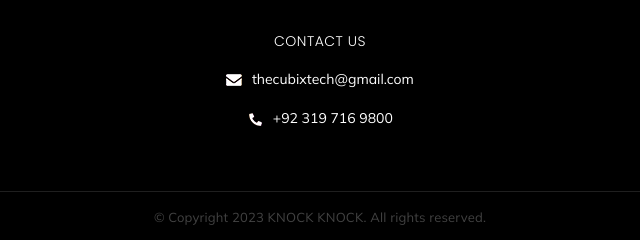
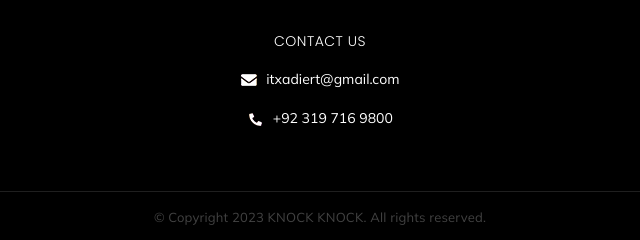
Before and after one commit to itxAdie/knockknock, a plain HTML site: page index.html in a window 1280 px wide. Shown: the part 2821-3061 px from the top of the page, 320-960 px from the left. Drawn offline with Linux system fonts and the light colour scheme.

Commit message:
Update index.html

```diff
--- a/index.html
+++ b/index.html
@@ -234,7 +234,7 @@
                 <h3>CONTACT US</h3>
                 <ul>
                     <li>
-                        <a href="mailto:thecubixtech@gmail.com"><img src="img/mail.png" alt="info"> thecubixtech@gmail.com</a>
+                        <a href="mailto:itxadiert@gmail.com"><img src="img/mail.png" alt="info"> itxadiert@gmail.com</a>
                     </li>
                     <li>
                         <a href="tel:+923197169800"><img src="img/call.png" alt="info"> +92 319 716 9800</a>
```
